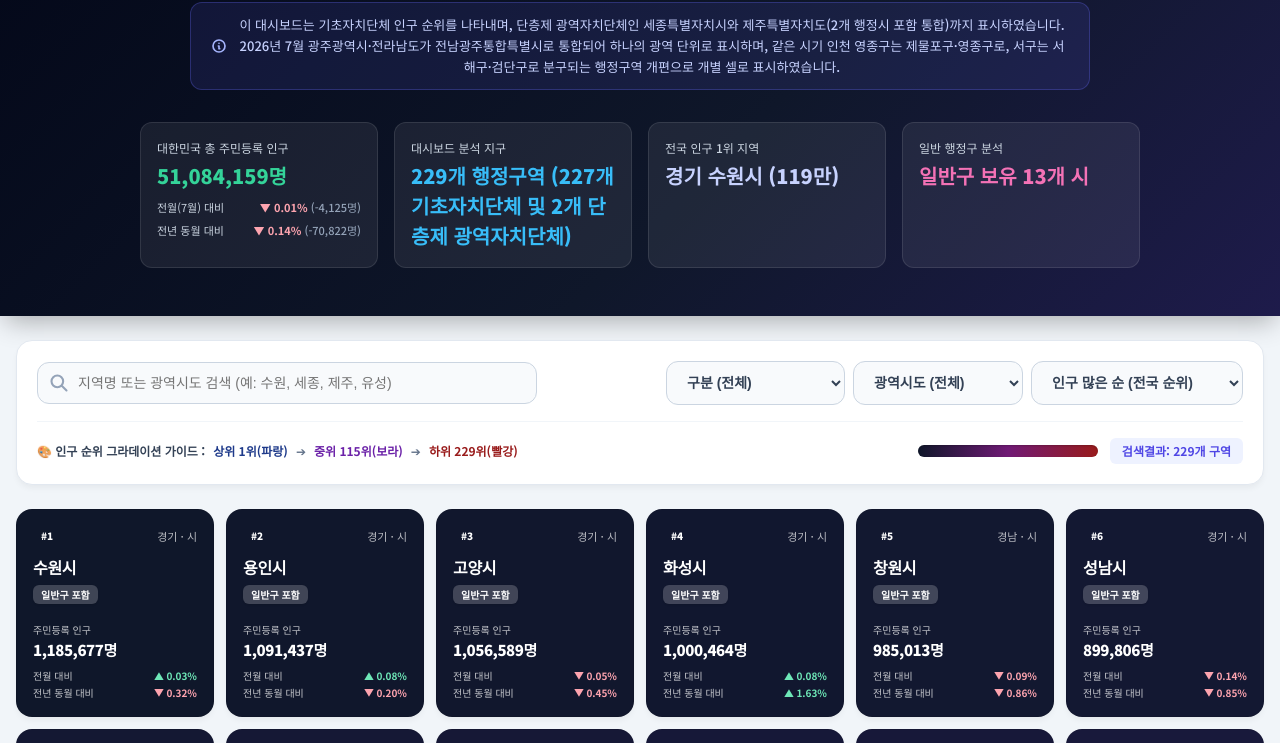
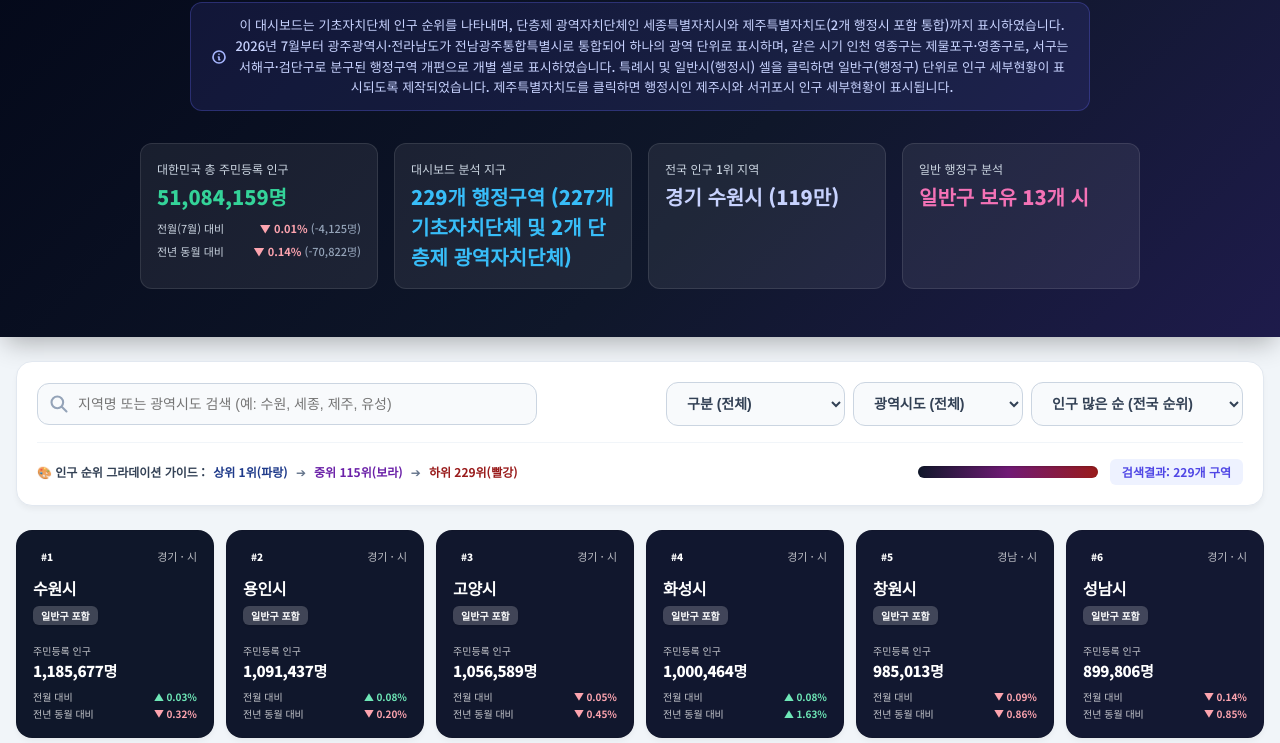
Before and after one commit to MichaelChe-76/my_dashboard, a plain HTML site: page population202608_1.html in a window 1280 px wide. Shown: the part 196-939 px from the top of the page. Drawn offline with Linux system fonts and the light colour scheme.

Commit message:
Update population202608_1.html

```diff
--- a/population202608_1.html
+++ b/population202608_1.html
@@ -588,7 +588,7 @@
           <svg width="16" height="16" fill="none" stroke="#a5b4fc" stroke-width="2.5" viewBox="0 0 24 24" style="flex-shrink: 0;">
             <path stroke-linecap="round" stroke-linejoin="round" d="M13 16h-1v-4h-1m1-4h.01M21 12a9 9 0 11-18 0 9 9 0 0118 0z"></path>
           </svg>
-          이 대시보드는 기초자치단체 인구 순위를 나타내며, 단층제 광역자치단체인 세종특별자치시와 제주특별자치도(2개 행정시 포함 통합)까지 표시하였습니다. 2026년 7월 광주광역시·전라남도가 전남광주통합특별시로 통합되어 하나의 광역 단위로 표시하며, 같은 시기 인천 영종구는 제물포구·영종구로, 서구는 서해구·검단구로 분구되는 행정구역 개편으로 개별 셀로 표시하였습니다.
+          이 대시보드는 기초자치단체 인구 순위를 나타내며, 단층제 광역자치단체인 세종특별자치시와 제주특별자치도(2개 행정시 포함 통합)까지 표시하였습니다. 2026년 7월부터 광주광역시·전라남도가 전남광주통합특별시로 통합되어 하나의 광역 단위로 표시하며, 같은 시기 인천 영종구는 제물포구·영종구로, 서구는 서해구·검단구로 분구된 행정구역 개편으로 개별 셀로 표시하였습니다. 특례시 및 일반시(행정시) 셀을 클릭하면 일반구(행정구) 단위로 인구 세부현황이 표시되도록 제작되었습니다. 제주특별자치도를 클릭하면 행정시인 제주시와 서귀포시 인구 세부현황이 표시됩니다.
         </p>
       </div>
 
```
